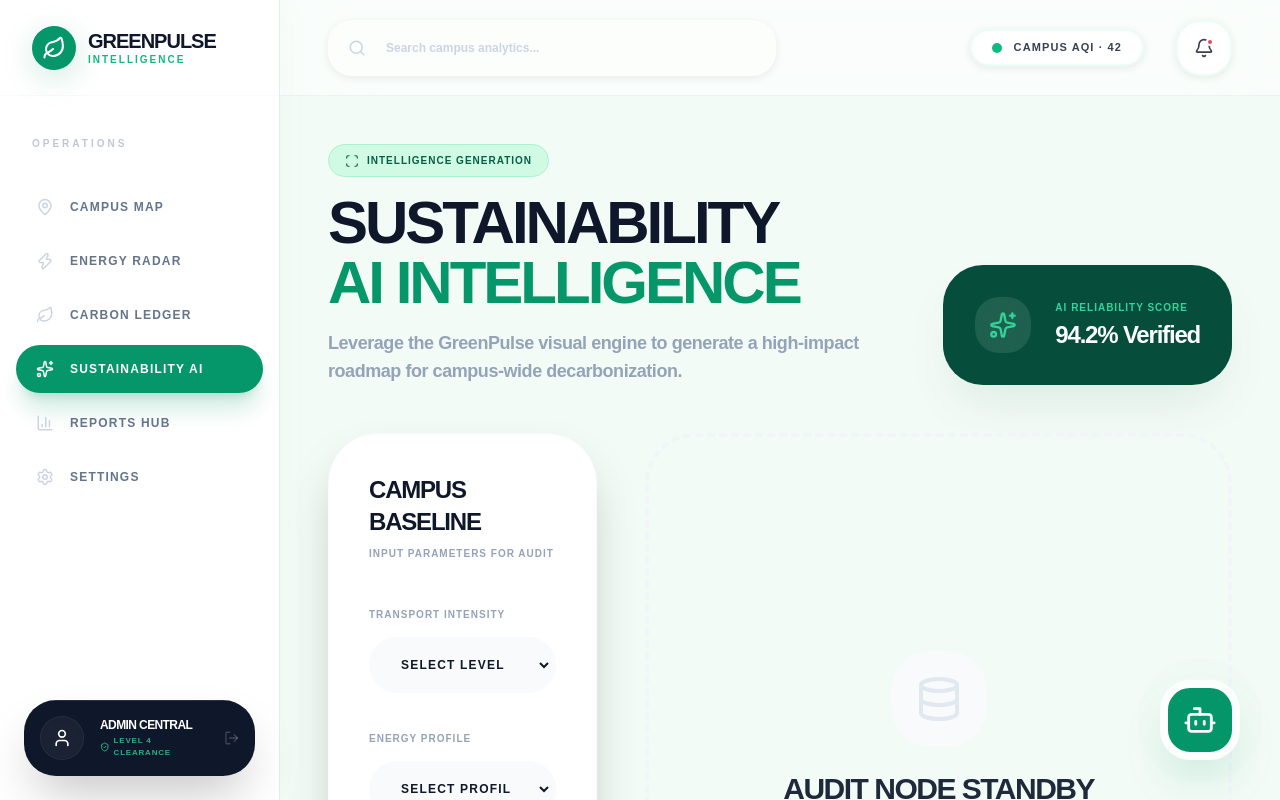
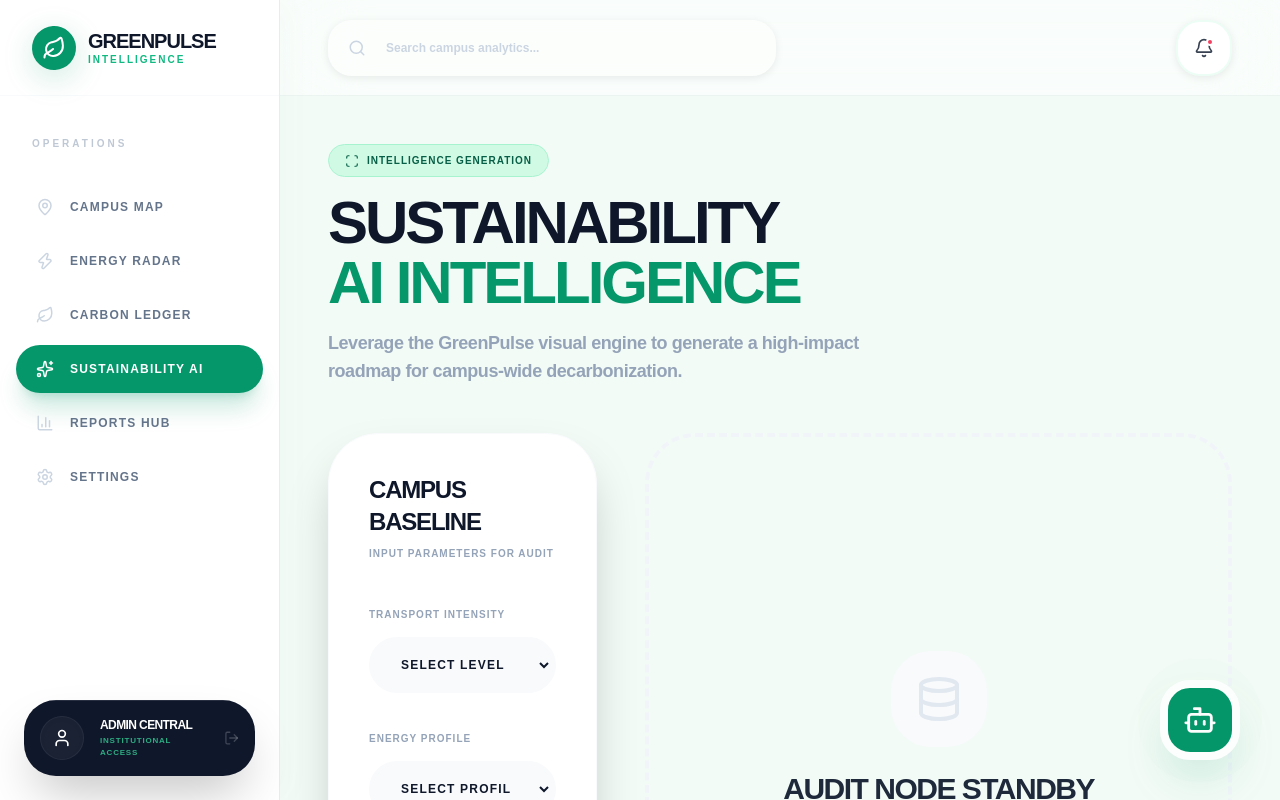
Before and after one commit to Ishaan-jha-dev/green-campus, a Next.js app: page /dashboard/suggestions in a window 1280 px wide. Built offline with nearby package versions, Linux system fonts and the light colour scheme.

Commit message:
Remove social proof claims (50+ universities, admin live, verified labels)

```diff
--- a/app/dashboard/layout.js
+++ b/app/dashboard/layout.js
@@ -84,8 +84,7 @@ export default function DashboardLayout({ children }) {
               <div className="min-w-0">
                 <p className="text-white text-xs font-black truncate uppercase tracking-tighter">Admin Central</p>
                 <div className="flex items-center gap-1 mt-0.5">
-                   <ShieldCheck size={10} className="text-emerald-400" />
-                   <span className="text-emerald-400/80 text-[8px] uppercase font-black tracking-widest block">Level 4 Clearance</span>
+                   <span className="text-emerald-400/80 text-[8px] uppercase font-black tracking-widest block">Institutional Access</span>
                 </div>
               </div>
               <LogOut size={16} className="text-white/20 ml-auto group-hover:text-rose-400 transition-colors" />
@@ -112,11 +111,6 @@ export default function DashboardLayout({ children }) {
           </div>
 
           <div className="flex items-center gap-8">
-            <div className="hidden sm:flex items-center bg-white rounded-full px-5 py-2 border-2 border-emerald-50 shadow-sm">
-               <span className="w-2.5 h-2.5 rounded-full bg-emerald-500 mr-3 animate-pulse"></span>
-               <span className="text-[11px] font-black text-slate-700 uppercase tracking-widest">Campus AQI · 42</span>
-            </div>
-
             <div className="flex items-center gap-4">
                <div className="relative cursor-pointer w-14 h-14 rounded-[24px] bg-white border-2 border-emerald-50 flex items-center justify-center hover:bg-emerald-500 hover:text-white transition-all shadow-sm group">
                  <Bell size={20} className="text-slate-700 group-hover:text-white" />
--- a/app/dashboard/page.js
+++ b/app/dashboard/page.js
@@ -115,17 +115,6 @@ export default function GreenPulseDashboard() {
           </p>
         </div>
 
-        <div className="bg-white p-2 rounded-[32px] border-2 border-slate-50 shadow-xl flex gap-2">
-            <div className="flex -space-x-4 p-4">
-               {[1,2,3].map(i => <div key={i} className="w-12 h-12 rounded-2xl border-4 border-white bg-slate-100 overflow-hidden shadow-sm">
-                  <img src={`https://i.pravatar.cc/100?img=${i+40}`} alt="admin" />
-               </div>)}
-            </div>
-            <div className="pr-10 flex flex-col justify-center">
-               <span className="text-[10px] font-black uppercase text-slate-400 tracking-widest">Authorized Peers</span>
-               <span className="text-slate-900 font-black text-xs uppercase tracking-tighter">3 Admins Live</span>
-            </div>
-        </div>
       </div>
 
       {/* KPI METRICS */}
@@ -134,7 +123,7 @@ export default function GreenPulseDashboard() {
           { title: "Campus Load", value: kpiData.gridLoad.value, unit: "MW", icon: Zap, color: "emerald", trend: "+12%" },
           { title: "Carbon Yield", value: kpiData.carbon.value, unit: "tCO2", icon: Leaf, color: "emerald", trend: "Recalc" },
           { title: "Grid Efficiency", value: kpiData.efficiency.value, unit: "Score", icon: Activity, color: "amber", trend: "Audit" },
-          { title: "Active Compliance", value: "A+", unit: "Tier", icon: Building2, color: "rose", trend: "Verified" },
+          { title: "Active Compliance", value: "A+", unit: "Tier", icon: Building2, color: "rose", trend: "Stage 1" },
         ].map((stat, idx) => (
           <motion.div
             key={idx}
--- a/app/dashboard/suggestions/page.js
+++ b/app/dashboard/suggestions/page.js
@@ -58,15 +58,6 @@ export default function SuggestionsPage() {
           </p>
         </div>
 
-        <div className="bg-emerald-900 p-8 rounded-[40px] text-white flex items-center gap-6 shadow-2xl shadow-emerald-900/10">
-           <div className="w-14 h-14 rounded-3xl bg-white/10 flex items-center justify-center backdrop-blur-md">
-              <Sparkles size={28} className="text-emerald-400" />
-           </div>
-           <div>
-              <p className="text-[10px] font-black uppercase text-emerald-400 tracking-widest mb-1">AI Reliability Score</p>
-              <p className="text-2xl font-black tracking-tighter">94.2% Verified</p>
-           </div>
-        </div>
       </header>
 
       <div className="grid grid-cols-1 lg:grid-cols-12 gap-12">
@@ -186,7 +177,7 @@ export default function SuggestionsPage() {
                   <div className="p-10 border-b border-slate-50 flex items-center justify-between bg-[#F3FBF6]/30">
                     <h3 className="text-2xl font-black text-slate-900 uppercase tracking-tighter">Strategic Audit Recommendations</h3>
                     <div className="flex items-center gap-2 px-4 py-1.5 bg-emerald-600 rounded-full text-[10px] font-black uppercase text-white tracking-widest">
-                       Verified AI
+                       GreenPulse AI
                     </div>
                   </div>
                   <div className="divide-y divide-slate-50">
--- a/app/dashboard/waste/page.js
+++ b/app/dashboard/waste/page.js
@@ -230,7 +230,7 @@ export default function WasteAIPage() {
 
                  <div className="text-center space-y-2">
                     <p className="text-sm font-semibold text-slate-700">1,242 kg uncertified gap</p>
-                    <p className="text-mist-500 text-xs italic">Bridge with the GenShakti PRO partnership to reach 100%.</p>
+                    <p className="text-mist-500 text-xs italic">Bridge with the GreenPulse PRO partnership to reach 100%.</p>
                  </div>
 
                  <button className="btn-primary w-full !bg-waste !shadow-none gap-2">Download Plastic EPR Report</button>
--- a/app/page.js
+++ b/app/page.js
@@ -78,15 +78,6 @@ export default function LandingPage() {
             <p className="text-xl text-emerald-50/80 max-w-2xl mx-auto font-bold tracking-tight leading-relaxed">
               GreenPulse is the ultimate sustainability intelligence platform. Use visual AI to track emissions, audit energy waste, and automate institutional compliance.
             </p>
-
-            <div className="flex items-center justify-center gap-6">
-               <div className="flex -space-x-3">
-                  {[1,2,3,4].map(i => <div key={i} className="w-10 h-10 rounded-full border-2 border-emerald-800 bg-emerald-700 flex items-center justify-center text-[10px] font-bold text-white uppercase tracking-tighter overflow-hidden">
-                    <img src={`https://i.pravatar.cc/100?img=${i+10}`} alt="user" />
-                  </div>)}
-               </div>
-               <p className="text-emerald-100 text-sm font-black uppercase tracking-widest">Trusted by 50+ Top Indian Universities</p>
-            </div>
           </motion.div>
         </div>
       </section>
@@ -130,7 +121,7 @@ export default function LandingPage() {
            </div>
            <div className="absolute -bottom-10 -left-10 bg-emerald-900 text-white p-8 rounded-[32px] shadow-2xl max-w-xs space-y-4 transform -rotate-3">
               <p className="text-xl font-black leading-tight">Reduced average campus energy waste by 22% in the first quarter.</p>
-              <p className="text-[10px] font-black uppercase text-emerald-400 tracking-widest leading-none">Verified Reporting · Q1 2026</p>
+              <p className="text-[10px] font-black uppercase text-emerald-400 tracking-widest leading-none">Institutional Audit · Q1 2026</p>
            </div>
         </div>
       </section>
--- a/components/Footer.js
+++ b/components/Footer.js
@@ -7,7 +7,7 @@ export default function Footer() {
         <div className="col logo-col">
           <div className="logo-container">
             <div className="logo-dot"></div>
-            <span className="logo-text">GenShakti Ecosystem</span>
+            <span className="logo-text">GreenPulse Campus</span>
           </div>
           <p className="tagline text-mist text-body-sm mt-4">
             Making Indian campuses measurable. Built for compliance, designed for impact, driven by data.
@@ -32,7 +32,7 @@ export default function Footer() {
 
       <div className="footer-bottom">
         <div className="container flex justify-between items-center text-caption text-mist">
-          <span>© 2026 GenShakti Ecosystem · Privacy Policy</span>
+          <span>© 2026 GreenPulse Campus · Privacy Policy</span>
           <span>SYSTEM_STATUS: NOMINAL</span>
         </div>
       </div>
--- a/components/TopNavBar.js
+++ b/components/TopNavBar.js
@@ -5,7 +5,7 @@ export default function TopNavBar() {
     <header className="header-nav">
       <div className="logo-container">
         <div className="logo-dot"></div>
-        <span className="logo-text">GenShakti Ecosystem</span>
+        <span className="logo-text">GreenPulse Campus</span>
       </div>
       <nav className="primary-nav">
         <Link href="/">Home</Link>
```
